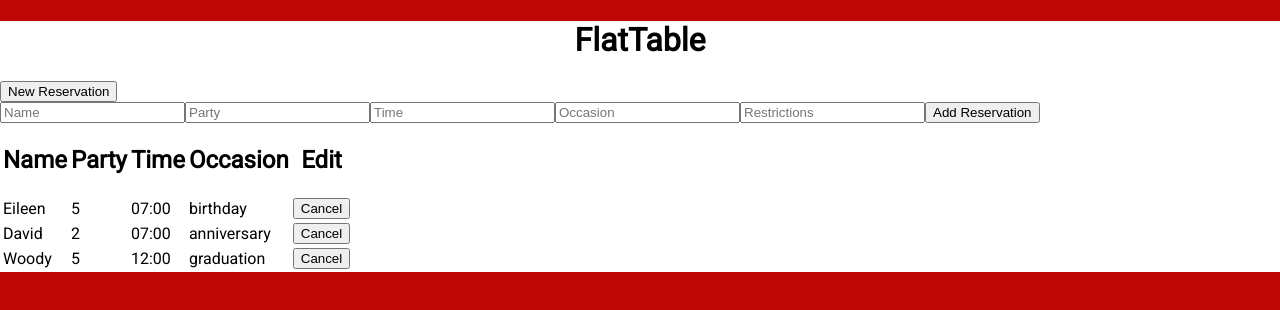
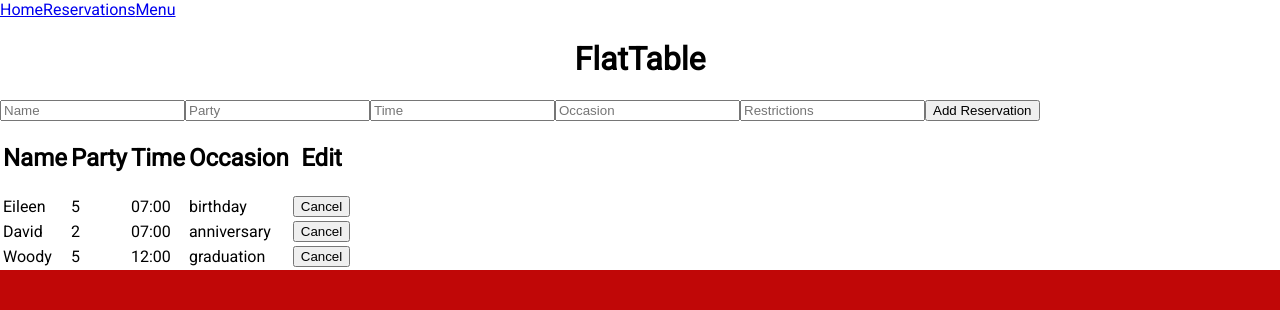
Before and after one commit to eburdekin/flattable, a React (Create React App) app: page /Reservations in a window 1280 px wide. Shown: the top 310 px of the page. Built offline with nearby package versions, Linux system fonts and the light colour scheme; data requests are answered from the project's data file.

Commit message:
add react-router and restructure components

```diff
--- a/package.json
+++ b/package.json
@@ -8,6 +8,7 @@
     "@testing-library/user-event": "^13.5.0",
     "react": "^18.2.0",
     "react-dom": "^18.2.0",
+    "react-router-dom": "^6.20.1",
     "react-scripts": "5.0.1",
     "web-vitals": "^2.1.4"
   },
--- a/src/Components/App.js
+++ b/src/Components/App.js
@@ -1,10 +1,14 @@
 import '../App.css';
-import Page from "./Page"
+import Header from './Header'
+import NavBar from "./NavBar"
+import Login from "./Login"
 
 function App() {
   return (
     <div className="App">
-      <Page />
+      <NavBar />
+      <Header />
+      <Login />
     </div>
   );
 }
--- /dev/null
+++ b/src/Components/Login.js
@@ -0,0 +1,5 @@
+export default function Login() {
+    return <>
+        Hi user!
+    </>
+}
--- /dev/null
+++ b/src/Components/Menu.js
@@ -0,0 +1,10 @@
+import Header from './Header'
+import NavBar from "./NavBar"
+
+export default function Menu() {
+    return <>
+        <NavBar />
+        <Header />
+        This is a menu!
+    </>
+}
--- /dev/null
+++ b/src/Components/NavBar.js
@@ -0,0 +1,26 @@
+import { NavLink } from "react-router-dom";
+
+export default function NavBar() {
+    return <>
+        <nav>
+            <NavLink
+                to="/"
+                className="nav-link"
+            >
+                Home
+            </NavLink>
+            <NavLink
+                to="/Reservations"
+                className="nav-link"
+            >
+                Reservations
+            </NavLink>
+            <NavLink
+                to="/Menu"
+                className="nav-link"
+            >
+                Menu
+            </NavLink>
+        </nav>
+    </>
+}
--- a/src/Components/Page.js
+++ /dev/null
@@ -1,46 +0,0 @@
-import {useState, useEffect} from 'react'
-import Header from './Header'
-import ReservationForm from './ReservationForm'
-import Reservations from './Reservations'
-
-const API = 'http://localhost:6001/reservations'
-
-export default function Page() {
-
-    const [reservations, setReservations] = useState([])
-
-    const headers = {"Content-Type" : "application/json"}
-
-
-    useEffect(() => {
-        fetch(API)
-        .then(r => r.json())
-        .then(setReservations)
-    }, [])
-
-  const handleAddSubmit = (newReservation) => {
-    fetch(API, {
-        method: "POST",
-        headers: headers,
-        body: JSON.stringify(newReservation)
-    }).then(res => res.json()).then(data => setReservations([...reservations, data]))
-  }
-
-  const handleDelete = (id) => {
-    fetch(`${API}/${id}`, {
-      method: 'DELETE',
-      headers: headers
-    })
-    .then(
-      setReservations(reservations.filter(reservation => reservation.id !== id))
-    )
-  }
-
-    return (
-        <>
-        <Header />
-        <ReservationForm handleAddSubmit={handleAddSubmit}/>
-        <Reservations reservations={reservations} handleDelete={handleDelete} />
-        </>
-    )
-}
--- a/src/Components/ReservationForm.js
+++ b/src/Components/ReservationForm.js
@@ -2,7 +2,7 @@ import React, { useState } from 'react'
 
 export default function ReservationForm({ handleAddSubmit }) {
 
-    const [modalViz, setModalViz] = useState(false)
+    // const [modalViz, setModalViz] = useState(false)
 
     const [newReservation, setNewReservation] = useState({
         name: '',
@@ -25,18 +25,16 @@ export default function ReservationForm({ handleAddSubmit }) {
         handleAddSubmit(newReservation)
     }
 
-    const handleModal = () => {
-        console.log(modalViz)
-        setModalViz(!modalViz)
-    }
+    // const handleModal = () => {
+    //     console.log(modalViz)
+    //     setModalViz(!modalViz)
+    // }
 
     return <>
+        {/* <button id="myBtn" onClick={handleModal}>New Reservation</button>
 
-        <button id="myBtn" onClick={handleModal}>New Reservation</button>
-
-        {modalViz ? null : (
-        <>
-                        <form onSubmit={handleSubmit}>
+        {modalViz ? null : ( */}
+        <form onSubmit={handleSubmit}>
             <input type="text" placeholder="Name" name="name" value={newReservation.name} onChange={handleChange} ></input>
             <input type="text" placeholder="Party" name="party" value={newReservation.party} onChange={handleChange} ></input>
             <input type="text" placeholder="Time" name="time" value={newReservation.time} onChange={handleChange} ></input>
@@ -44,6 +42,5 @@ export default function ReservationForm({ handleAddSubmit }) {
             <input type="text" placeholder="Restrictions" name="restrictions" value={newReservation.restrictions} onChange={handleChange} ></input>
             <input type="submit" value="Add Reservation" />
         </form>
-            </>)}
     </>
 }
--- a/src/Components/Reservations.js
+++ b/src/Components/Reservations.js
@@ -1,7 +1,46 @@
+import { useState, useEffect } from 'react'
+import Header from './Header'
+import NavBar from "./NavBar"
+import ReservationForm from './ReservationForm'
 import Reservation from './Reservation'
 
-export default function Reservations({reservations, handleDelete}) {
-    return <>
+const API = 'http://localhost:6001/reservations'
+
+export default function Page() {
+
+    const [reservations, setReservations] = useState([])
+
+    const headers = { "Content-Type": "application/json" }
+
+    useEffect(() => {
+        fetch(API)
+            .then(r => r.json())
+            .then(setReservations)
+    }, [])
+
+    const handleAdd = (newReservation) => {
+        fetch(API, {
+            method: "POST",
+            headers: headers,
+            body: JSON.stringify(newReservation)
+        }).then(res => res.json()).then(data => setReservations([...reservations, data]))
+    }
+
+    const handleDelete = (id) => {
+        fetch(`${API}/${id}`, {
+            method: 'DELETE',
+            headers: headers
+        })
+            .then(
+                setReservations(reservations.filter(reservation => reservation.id !== id))
+            )
+    }
+
+    return (
+        <>
+            <NavBar />
+            <Header />
+            <ReservationForm handleAdd={handleAdd} />
             <table>
                 <thead>
                     <tr>
@@ -26,6 +65,6 @@ export default function Reservations({reservations, handleDelete}) {
                     {reservations.map(reservation => <Reservation key={reservation.id} reservation={reservation} handleDelete={handleDelete} />)}
                 </tbody>
             </table>
-
         </>
+    )
 }
--- a/src/index.js
+++ b/src/index.js
@@ -1,14 +1,30 @@
 import React from 'react';
 import ReactDOM from 'react-dom/client';
+import { createBrowserRouter, RouterProvider } from "react-router-dom";
 import './index.css';
 import App from './Components/App';
+import Reservations from './Components/Reservations'
+import Menu from './Components/Menu'
 import reportWebVitals from './reportWebVitals';
+
+const router = createBrowserRouter([
+  {
+    path: "/",
+    element: <App />
+  },
+  {
+    path: "/Reservations",
+    element: <Reservations />
+  },
+  {
+    path: "/Menu",
+    element: <Menu />
+  }
+]);
 
 const root = ReactDOM.createRoot(document.getElementById('root'));
 root.render(
-  <React.StrictMode>
-    <App />
-  </React.StrictMode>
+  <RouterProvider router={router} />
 );
 
 // If you want to start measuring performance in your app, pass a function
```
Also changed, not shown: 1 other file (tests, documents, lock files or other folders). Lines whose indentation alone changed are shown as unchanged.
